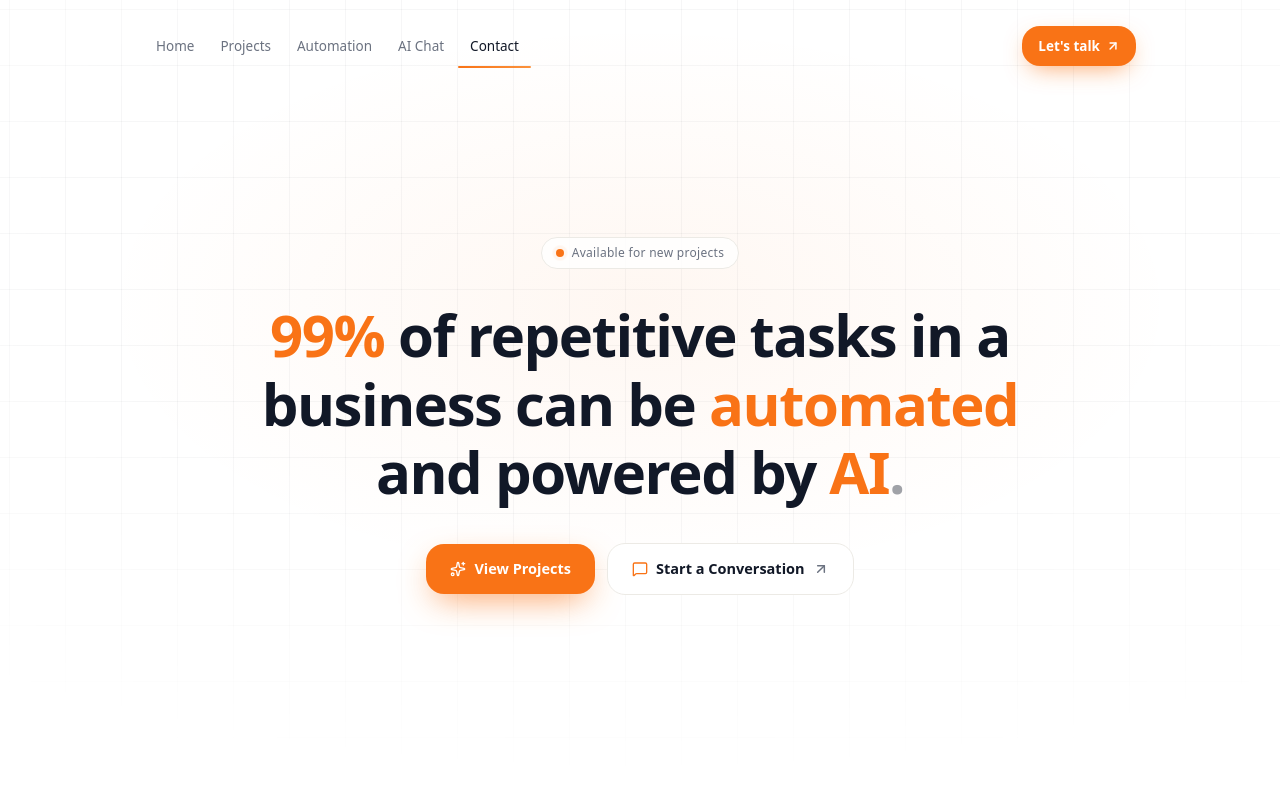
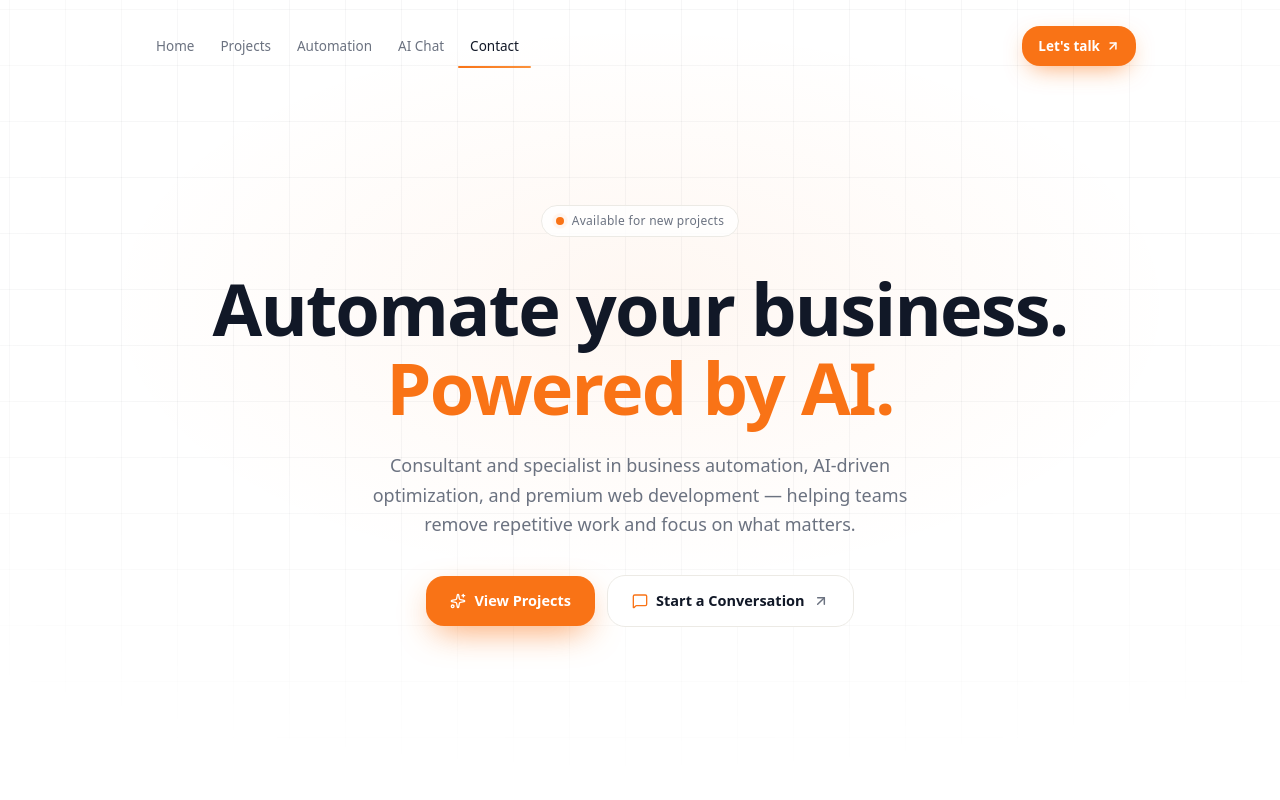
Before and after one commit to homayounKheiri/my-portfolio, a Next.js app: page / in a window 1280 px wide. Shown: the top 800 px of the page. Built offline with nearby package versions, Linux system fonts and the light colour scheme.

Commit message:
3f680282-f12f-4fec-91f4-3807a1e9574c

```diff
--- a/src/components/sections/hero.tsx
+++ b/src/components/sections/hero.tsx
@@ -92,17 +92,24 @@ export function Hero() {
             </span>
           </motion.div>
 
-          {/* Hero headline — clean, readable sentence with keyword emphasis */}
+          {/* Hero headline — clean, concise, strong hierarchy */}
           <motion.h1
             variants={item}
-            className="mt-8 max-w-3xl text-balance text-center text-[34px] font-semibold leading-[1.18] tracking-tight text-ink sm:text-[44px] md:text-[52px] lg:text-[58px]"
+            className="mt-8 text-balance text-center text-[40px] font-bold leading-[1.1] tracking-tight text-ink sm:text-[56px] md:text-[64px] lg:text-[72px]"
           >
-            <span className="font-bold text-brand">99%</span> of repetitive
-            tasks in a business can be{" "}
-            <span className="font-bold text-brand">automated</span> and powered
-            by <span className="font-bold text-brand">AI</span>
-            <span className="text-ink/40">.</span>
+            Automate your business.
+            <br />
+            <span className="text-brand">Powered by AI.</span>
           </motion.h1>
+
+          <motion.p
+            variants={item}
+            className="mt-6 max-w-xl text-pretty text-center text-[16px] leading-relaxed text-ink-muted sm:text-[18px]"
+          >
+            Consultant and specialist in business automation, AI-driven
+            optimization, and premium web development — helping teams remove
+            repetitive work and focus on what matters.
+          </motion.p>
 
           <motion.div
             variants={item}
```
Also changed, not shown: 1 other file (tests, documents, lock files or other folders).
